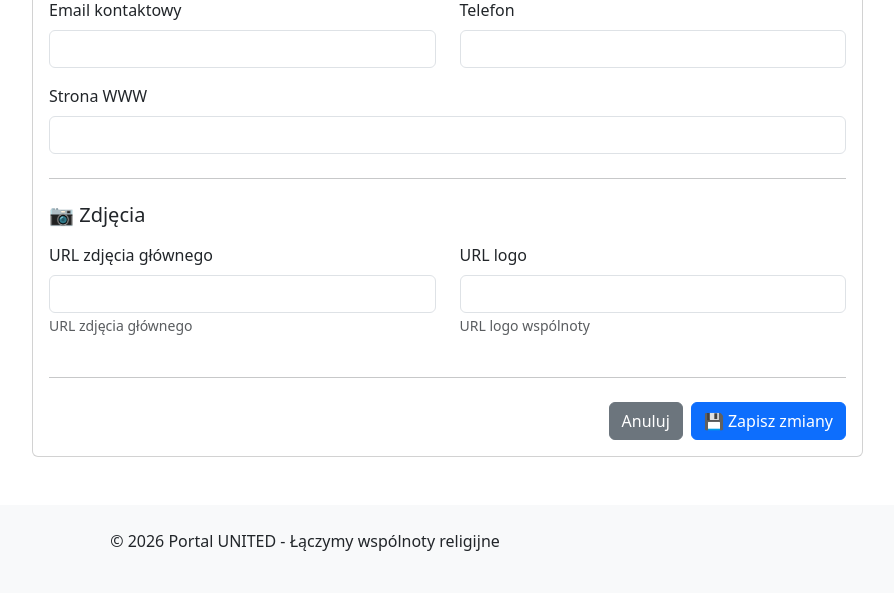
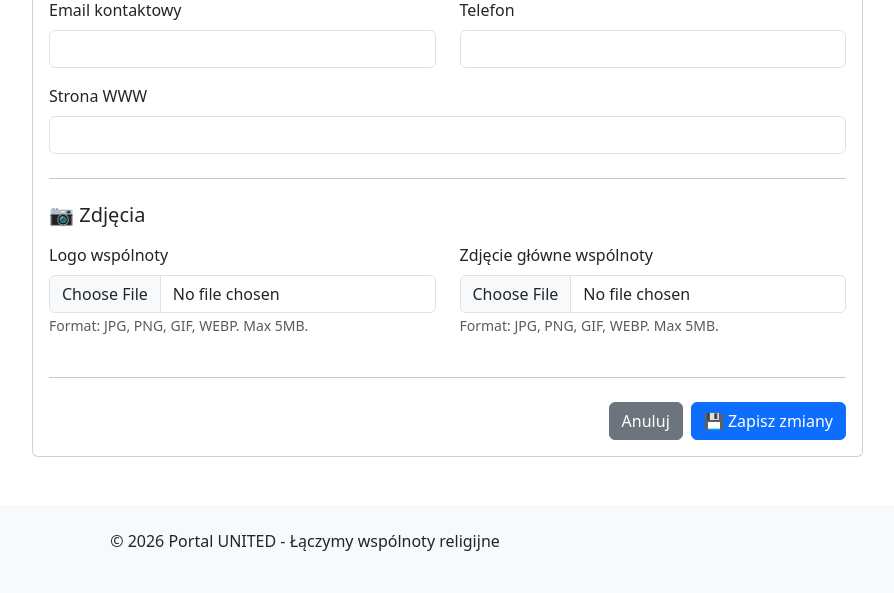
Before and after one commit to renioko/project_UNITED, a Django app: template communities/templates/communities/community_edit.html in a window 1280 px wide. Shown: the part 1135-1728 px from the top of the page, without its empty margins (335-1229 px from the left). Run offline with Django 5.2, Linux system fonts and the light colour scheme; the template is opened without the code that fills it: values that come from a table or form of the project are taken from there, others are empty; parts of the project's set-up code (start-up, migrations or seed data) failed here and were passed over.

Commit message:
Feat: adding picture, avatar and logo - using cloudinary

```diff
--- a/communities/forms.py
+++ b/communities/forms.py
@@ -9,7 +9,8 @@ Zawiera formularze do:
 
 from django import forms
 from .models import CommunityProfile, Tag
-
+from .validators import validate_image_file
+from cloudinary.models import CloudinaryResource
 
 class CommunityCreateForm(forms.ModelForm):
     """
@@ -35,8 +36,8 @@ class CommunityCreateForm(forms.ModelForm):
             'contact_email',
             'contact_phone',
             'website',
-            'photo_url',
-            'logo_url',
+            'photo',
+            'logo',
         ]
 
         # Customizacja widgetów (HTML inputs)
@@ -78,13 +79,14 @@ class CommunityCreateForm(forms.ModelForm):
                 'class': 'form-control',
                 'placeholder': 'https://nasza-wspolnota.pl'
             }),
-            'photo_url': forms.URLInput(attrs={
+            # Upload zdjęć - FileInput zamiast URLInput
+            'photo': forms.FileInput(attrs={
                 'class': 'form-control',
-                'placeholder': 'https://example.com/zdjecie.jpg'
+                'accept': 'image/*'
             }),
-            'logo_url': forms.URLInput(attrs={
+            'logo': forms.FileInput(attrs={
                 'class': 'form-control',
-                'placeholder': 'https://example.com/logo.png'
+                'accept': 'image/*'
             }),
         }
 
@@ -100,16 +102,16 @@ class CommunityCreateForm(forms.ModelForm):
             'contact_email': 'Email kontaktowy',
             'contact_phone': 'Telefon kontaktowy',
             'website': 'Strona WWW',
-            'photo_url': 'URL zdjęcia głównego',
-            'logo_url': 'URL logo',
+            'photo': 'Zdjęcie',
+            'logo': 'Logo',
         }
 
         # Teksty pomocnicze
         help_texts = {
             'description': 'Krótki opis który pojawi się na liście wspólnot (max 500 znaków)',
             'tags': 'Zaznacz wszystkie pasujące tagi - pomaga innym znaleźć Waszą wspólnotę',
-            'photo_url': 'Link do zdjęcia głównego wspólnoty (później dodamy upload)',
-            'logo_url': 'Link do logo wspólnoty (opcjonalne)',
+            'photo': 'Link do zdjęcia głównego wspólnoty (później dodamy upload)',
+            'logo': 'Link do logo wspólnoty (opcjonalne)',
         }
 
     def __init__(self, *args, **kwargs):
@@ -131,8 +133,24 @@ class CommunityCreateForm(forms.ModelForm):
         self.fields['contact_email'].required = False
         self.fields['contact_phone'].required = False
         self.fields['website'].required = False
-        self.fields['photo_url'].required = False
-        self.fields['logo_url'].required = False
+        self.fields['photo'].required = False
+        self.fields['logo'].required = False
+
+    def _validate_image_field(self, field_name):
+        """
+        Helper - waliduje pole obrazka tylko jeśli to świeży upload.
+        CloudinaryResource = już na serwerze, pomijamy.
+        """
+        image = self.cleaned_data.get(field_name)
+        if image and not isinstance(image, CloudinaryResource):
+            validate_image_file(image)
+        return image
+
+    def clean_photo(self):
+        return self._validate_image_field('photo')
+
+    def clean_logo(self):
+        return self._validate_image_field('logo')
 
     def clean(self):
         """
@@ -149,7 +167,6 @@ class CommunityCreateForm(forms.ModelForm):
                 'denomination_other',
                 'Proszę podać nazwę denominacji jeśli wybrano "Inna".'
             )
-
         return cleaned_data
 
 
@@ -175,8 +192,8 @@ class CommunityEditForm(forms.ModelForm):
             'contact_email',
             'contact_phone',
             'website',
-            'photo_url',
-            'logo_url',
+            'photo',
+            'logo',
         ]
 
         widgets = {
@@ -192,11 +209,46 @@ class CommunityEditForm(forms.ModelForm):
             'contact_email': forms.EmailInput(attrs={'class': 'form-control'}),
             'contact_phone': forms.TextInput(attrs={'class': 'form-control'}),
             'website': forms.URLInput(attrs={'class': 'form-control'}),
-            'photo_url': forms.URLInput(attrs={'class': 'form-control'}),
-            'logo_url': forms.URLInput(attrs={'class': 'form-control'}),
+            'photo': forms.FileInput(attrs={
+                'class': 'form-control',
+                'accept': 'image/*'
+            }),
+            'logo': forms.FileInput(attrs={
+                'class': 'form-control',
+                'accept': 'image/*'
+            }),
         }
 
         labels = {
             'full_description': 'Pełny opis działalności',
             'address': 'Adres (ulica, nr budynku)',
+            'photo': 'Zdjęcie główne wspólnoty',
+            'logo': 'Logo wspólnoty',
         }
+
+    def _validate_image_field(self, field_name):
+        """
+        Helper - waliduje pole obrazka tylko jeśli to świeży upload.
+        CloudinaryResource = już na serwerze, pomijamy.
+        """
+        image = self.cleaned_data.get(field_name)
+        if image and not isinstance(image, CloudinaryResource):
+            validate_image_file(image)
+        return image
+
+    def clean_photo(self):
+        return self._validate_image_field('photo')
+
+    def clean_logo(self):
+        return self._validate_image_field('logo')
+
+    def clean(self):
+        cleaned_data = super().clean()
+        denomination = cleaned_data.get('denomination')
+        denomination_other = cleaned_data.get('denomination_other')
+        if denomination == 'other' and not denomination_other:
+            self.add_error(
+                'denomination_other',
+                'Proszę podać nazwę denominacji jeśli wybrano "Inna".'
+            )
+        return cleaned_data
--- a/communities/templates/communities/community_edit.html
+++ b/communities/templates/communities/community_edit.html
@@ -35,7 +35,7 @@
             </div>
             <div class="card-body">
 
-                <form method="post">
+                <form method="post" enctype="multipart/form-data">
                     {% csrf_token %}
 
                     <!-- Podstawowe informacje -->
@@ -180,25 +180,92 @@
                     </div>
 
                     <hr class="my-4">
-
                     <!-- Zdjęcia -->
                     <h5 class="mb-3">📷 Zdjęcia</h5>
 
                     <div class="row">
+                        <!-- Logo wspólnoty -->
                         <div class="col-md-6 mb-3">
-                            <label for="{{ form.photo_url.id_for_label }}" class="form-label">
-                                {{ form.photo_url.label }}
+                            <label for="{{ form.logo.id_for_label }}" class="form-label">
+                                Logo wspólnoty
                             </label>
-                            {{ form.photo_url }}
-                            <small class="form-text text-muted">URL zdjęcia głównego</small>
+
+                            <!-- Podgląd obecnego logo -->
+                            {% if form.instance.logo %}
+                            <div class="mb-2">
+                                <img src="{{ form.instance.logo.url }}"
+                                    alt="Obecne logo"
+                                    class="img-thumbnail"
+                                    style="max-width: 200px; max-height: 200px; object-fit: contain;">
+                                <p class="small text-muted mt-1">Obecne logo</p>
+
+                                <!-- Checkbox do usunięcia -->
+                                <div class="form-check">
+                                    <input type="checkbox"
+                                        name="logo-clear"
+                                        id="logo-clear"
+                                        class="form-check-input">
+                                    <label class="form-check-label" for="logo-clear">
+                                        Usuń obecne logo
+                                    </label>
+                                </div>
+                            </div>
+                            {% endif %}
+
+                            <!-- Upload nowego logo -->
+                            {{ form.logo }}
+
+                            {% if form.logo.errors %}
+                            <div class="text-danger small mt-1">
+                                {{ form.logo.errors }}
+                            </div>
+                            {% endif %}
+
+                            <small class="form-text text-muted">
+                                Format: JPG, PNG, GIF, WEBP. Max 5MB.
+                            </small>
                         </div>
 
+                        <!-- Zdjęcie główne -->
                         <div class="col-md-6 mb-3">
-                            <label for="{{ form.logo_url.id_for_label }}" class="form-label">
-                                {{ form.logo_url.label }}
+                            <label for="{{ form.photo.id_for_label }}" class="form-label">
+                                Zdjęcie główne wspólnoty
                             </label>
-                            {{ form.logo_url }}
-                            <small class="form-text text-muted">URL logo wspólnoty</small>
+
+                            <!-- Podgląd obecnego zdjęcia -->
+                            {% if form.instance.photo %}
+                            <div class="mb-2">
+                                <img src="{{ form.instance.photo.url }}"
+                                    alt="Obecne zdjęcie"
+                                    class="img-thumbnail"
+                                    style="max-width: 200px; max-height: 200px; object-fit: cover;">
+                                <p class="small text-muted mt-1">Obecne zdjęcie</p>
+
+                                <!-- Checkbox do usunięcia -->
+                                <div class="form-check">
+                                    <input type="checkbox"
+                                        name="photo-clear"
+                                        id="photo-clear"
+                                        class="form-check-input">
+                                    <label class="form-check-label" for="photo-clear">
+                                        Usuń obecne zdjęcie
+                                    </label>
+                                </div>
+                            </div>
+                            {% endif %}
+
+                            <!-- Upload nowego zdjęcia -->
+                            {{ form.photo }}
+
+                            {% if form.photo.errors %}
+                            <div class="text-danger small mt-1">
+                                {{ form.photo.errors }}
+                            </div>
+                            {% endif %}
+
+                            <small class="form-text text-muted">
+                                Format: JPG, PNG, GIF, WEBP. Max 5MB.
+                            </small>
                         </div>
                     </div>
 
--- a/communities/templates/communities/profile_person.html
+++ b/communities/templates/communities/profile_person.html
@@ -9,8 +9,8 @@
         <div class="card mb-4">
             <div class="card-body text-center">
                 <!-- Zdjęcie profilowe -->
-                {% if profile.photo_url %}
-                <img src="{{ profile.photo_url }}"
+                {% if profile.avatar %}
+                <img src="{{ profile.avatar.url }}"
                     alt="{{ profile.first_name }}"
                     class="rounded-circle mb-3"
                     style="width: 150px; height: 150px; object-fit: cover;">
--- a/requirements.txt
+++ b/requirements.txt
@@ -1,18 +1,23 @@
 asgiref==3.11.0
 certifi==2026.1.4
 charset-normalizer==3.4.4
+cloudinary==1.44.1
+coverage==7.13.2
 dj-database-url==3.1.0
 Django==6.0.1
 django-allauth==65.13.1
+django-cloudinary-storage==0.3.0
 django-mailjet==0.3.1
 gunicorn==24.0.0
 idna==3.11
 mailjet-rest==1.5.1
 packaging==26.0
+pillow==12.1.1
 psycopg2-binary==2.9.11
 python-decouple==3.8
 python-dotenv==1.2.1
 requests==2.32.5
+six==1.17.0
 sqlparse==0.5.5
 tzdata==2025.3
 urllib3==2.6.3
```
Also changed, not shown: communities/models.py (+31 -12 lines), communities/templates/communities/community_detail.html (+4 -4 lines), communities/templates/communities/profile_edit.html (+36 -10 lines), communities/validators.py (added, +72 -0 lines), communities/views.py (+17 -1 lines), portal_united/settings.py (+63 -5 lines), communities/migrations/0003_remove_communityprofile_logo_url_and_more.py (added), communities/migrations/0004_alter_communityprofile_logo_and_more.py (added), communities/migrations/0005_alter_communityprofile_logo_and_more.py (added).
